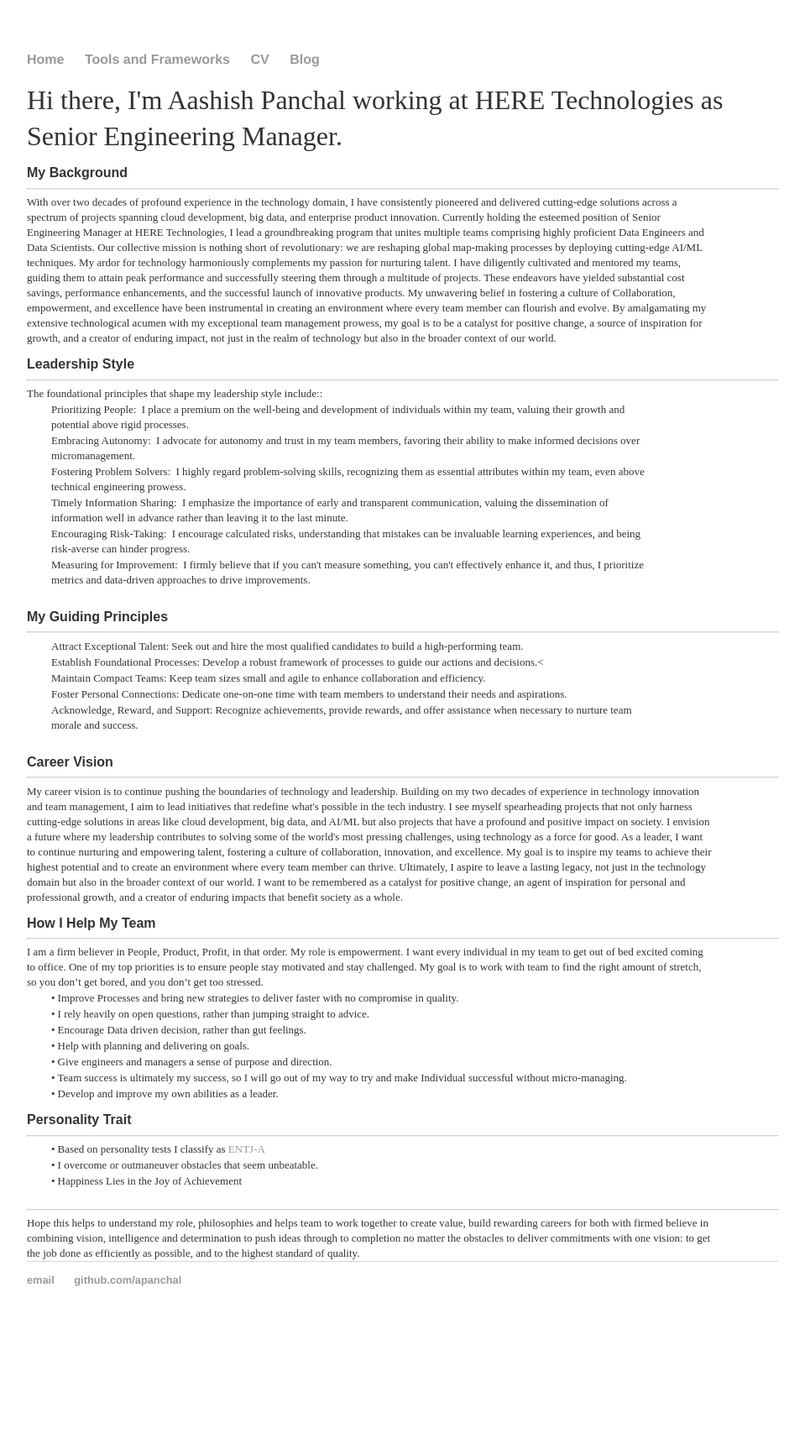
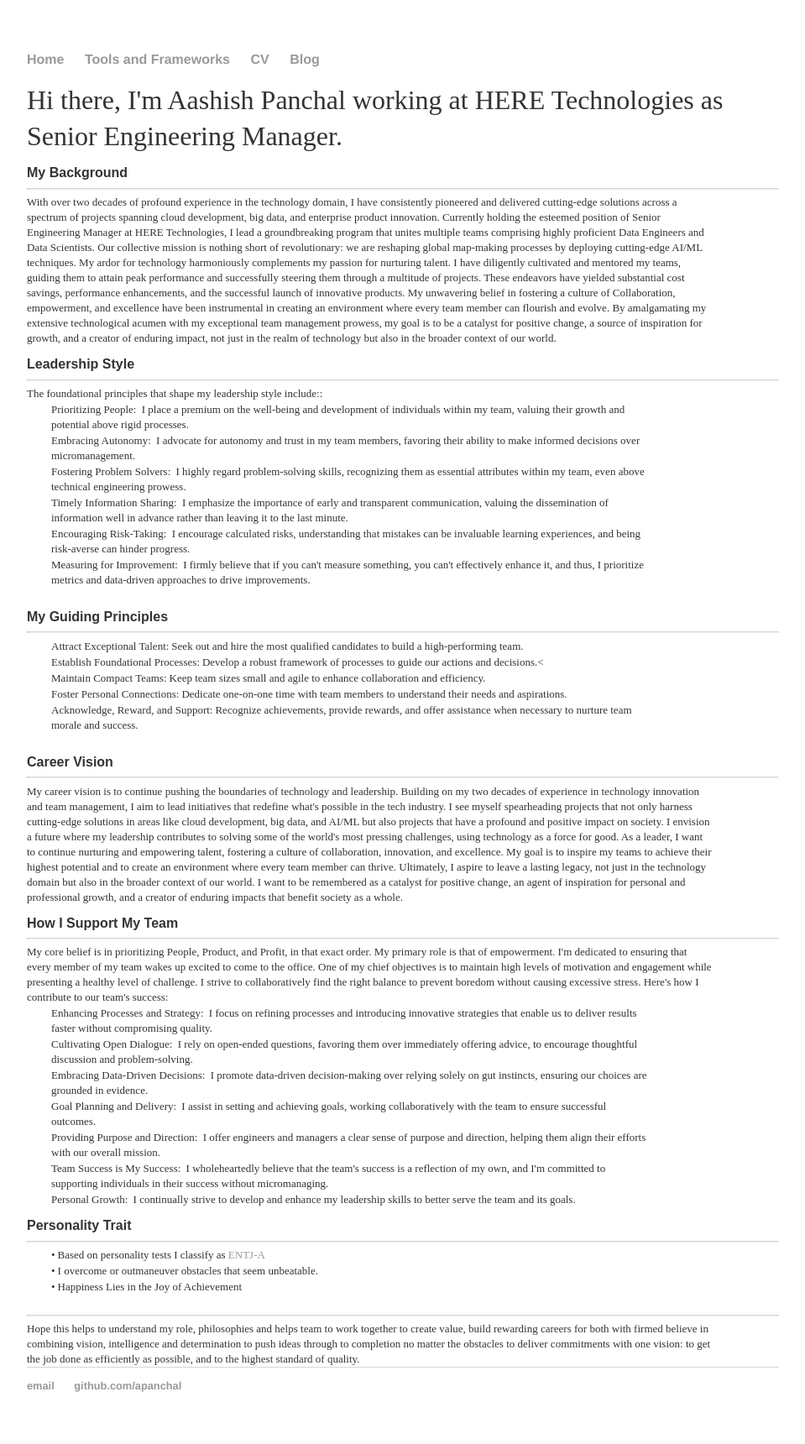
Before and after one commit to apanchal/apanchal.github.io, a Jekyll site: the page built from index.html, in a window 1280 px wide. Shown: the whole page at 84% size, without its empty margins (160-1119 px from the left). Built offline with Jekyll 4.4.1, drawn with Linux system fonts in a browser that asks for light colours; before the commit the page ends 1594 px from its top, so only the background shows below that.

Commit message:
Updated team data

```diff
--- a/index.html
+++ b/index.html
@@ -107,21 +107,51 @@ title: Aashish Panchal
 			<p class="p5 ft1">
 		</div>
 		<div>
-			<p class="p8 ft13">How I Help My Team</p>
+			<p class="p8 ft13">How I Support My Team</p>
 			<hr class="new1">
 			<p class="p5 ft1">
-				I am a firm believer in People, Product, Profit, in that order. My role is empowerment.
-				I want every individual in my team  to get out of bed excited coming to office.
-				One of my top priorities is to ensure people stay motivated and stay challenged.
-				My goal is to work with team to find the right amount of stretch, so you don’t get bored, and you don’t get too stressed.
+				My core belief is in prioritizing People, Product, and Profit, in that exact order. My primary role is that of empowerment.
+				I'm dedicated to ensuring that every member of my team wakes up excited to come to the office. One of my chief objectives is to maintain
+				high levels of motivation and engagement while presenting a healthy level of challenge. I strive to collaboratively find the right balance
+				to prevent boredom without causing excessive stress.
+
+				Here's how I contribute to our team's success:
 			</p>
-				<p class="p20 ft1"><span class="ft1">•</span><span class="ft7">Improve Processes and bring new strategies to deliver faster with no compromise in quality.</span></p>
-				<p class="p20 ft1"><span class="ft1">•</span><span class="ft7">I rely heavily on open questions, rather than jumping straight to advice.</span></p>
-				<p class="p20 ft1"><span class="ft1">•</span><span class="ft7">Encourage Data driven decision, rather than gut feelings.</span></p>
-				<p class="p20 ft1"><span class="ft1">•</span><span class="ft7">Help with planning and delivering on goals. </span></p>
-				<p class="p20 ft1"><span class="ft1">•</span><span class="ft7">Give engineers and managers a sense of purpose and direction. </span></p>
-				<p class="p20 ft1"><span class="ft1">•</span><span class="ft7">Team success is ultimately my success, so I will go out of my way to try and make Individual successful without micro-managing. </span></p>
-				<p class="p20 ft1"><span class="ft1">•</span><span class="ft7">Develop and improve my own abilities as a leader.</span></p>
+				<p class="p20 ft1">
+					<span class="ft1">Enhancing Processes and Strategy:</span><span class="ft7">
+						I focus on refining processes and introducing innovative strategies that enable us to deliver results faster without compromising quality.
+					</span>
+				</p>
+				<p class="p20 ft1">
+					<span class="ft1">Cultivating Open Dialogue:</span><span class="ft7">
+						I rely on open-ended questions, favoring them over immediately offering advice, to encourage thoughtful discussion and problem-solving.
+					</span>
+				</p>
+				<p class="p20 ft1">
+					<span class="ft1">Embracing Data-Driven Decisions:</span><span class="ft7">
+						I promote data-driven decision-making over relying solely on gut instincts, ensuring our choices are grounded in evidence.
+					</span>
+				</p>
+				<p class="p20 ft1">
+					<span class="ft1">Goal Planning and Delivery:</span><span class="ft7">
+						I assist in setting and achieving goals, working collaboratively with the team to ensure successful outcomes.
+					</span>
+				</p>
+				<p class="p20 ft1">
+					<span class="ft1">Providing Purpose and Direction:</span><span class="ft7">
+						I offer engineers and managers a clear sense of purpose and direction, helping them align their efforts with our overall mission.
+					</span>
+				</p>
+				<p class="p20 ft1">
+					<span class="ft1">Team Success is My Success:</span><span class="ft7">
+						I wholeheartedly believe that the team's success is a reflection of my own, and I'm committed to supporting individuals in their success without micromanaging.
+					</span>
+				</p>
+				<p class="p20 ft1">
+					<span class="ft1">Personal Growth:</span><span class="ft7">
+						I continually strive to develop and enhance my leadership skills to better serve the team and its goals.
+					</span>
+				</p>
 
 		</div>
 		<div>
```
